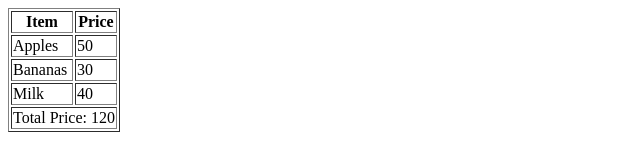
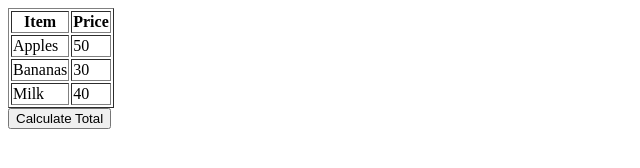
Before and after one commit to acciojob/grofers-checkout-sushma-regidi, a website: page main.html in a window 1280 px wide. Shown: the whole page, without its empty margins (0-640 px from the left). Drawn offline with Linux system fonts and the light colour scheme.

Commit message:
created a submission

```diff
--- a/main.html
+++ b/main.html
@@ -11,39 +11,33 @@
     </tr>
     <tr class="item">
       <td>Apples</td>
-      <td class="prices">50</td>
+      <td class="price" contenteditable="true">50</td>
     </tr>
     <tr class="item">
       <td>Bananas</td>
-      <td class="prices">30</td>
+      <td class="price" contenteditable="true">30</td>
     </tr>
     <tr class="item">
       <td>Milk</td>
-      <td class="prices">40</td>
+      <td class="price" contenteditable="true">40</td>
     </tr>
   </table>
 
+  <button onclick="calculateTotal()">Calculate Total</button>
+
+  <p id="ans"></p>
+
   <script>
-    // Select all elements with class 'prices'
-    const priceElements = document.querySelectorAll('.prices');
-    let total = 0;
+    function calculateTotal() {
+      const prices = document.querySelectorAll('.price');
+      let total = 0;
 
-    // Loop through and sum up prices
-    priceElements.forEach(price => {
-      total += parseFloat(price.textContent);
-    });
+      prices.forEach(el => {
+        total += parseFloat(el.textContent) || 0;
+      });
 
-    // Create a new row for total
-    const totalRow = document.createElement('tr');
-    const totalCell = document.createElement('td');
-    totalCell.colSpan = 2; // make cell span across both columns
-    totalCell.textContent = "Total Price: " + total;
-
-    // Append the cell to the row
-    totalRow.appendChild(totalCell);
-
-    // Append the row to the table
-    document.getElementById('grocery-table').appendChild(totalRow);
+      document.getElementById('ans').textContent = total;
+    }
   </script>
 </body>
 </html>
```
